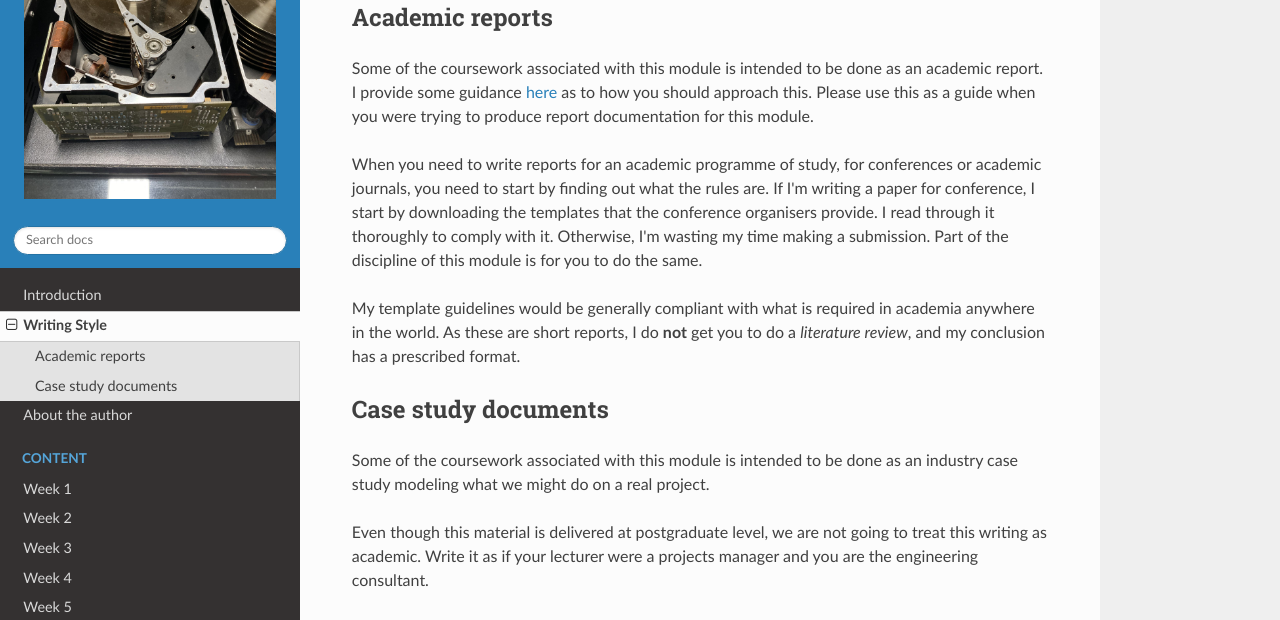
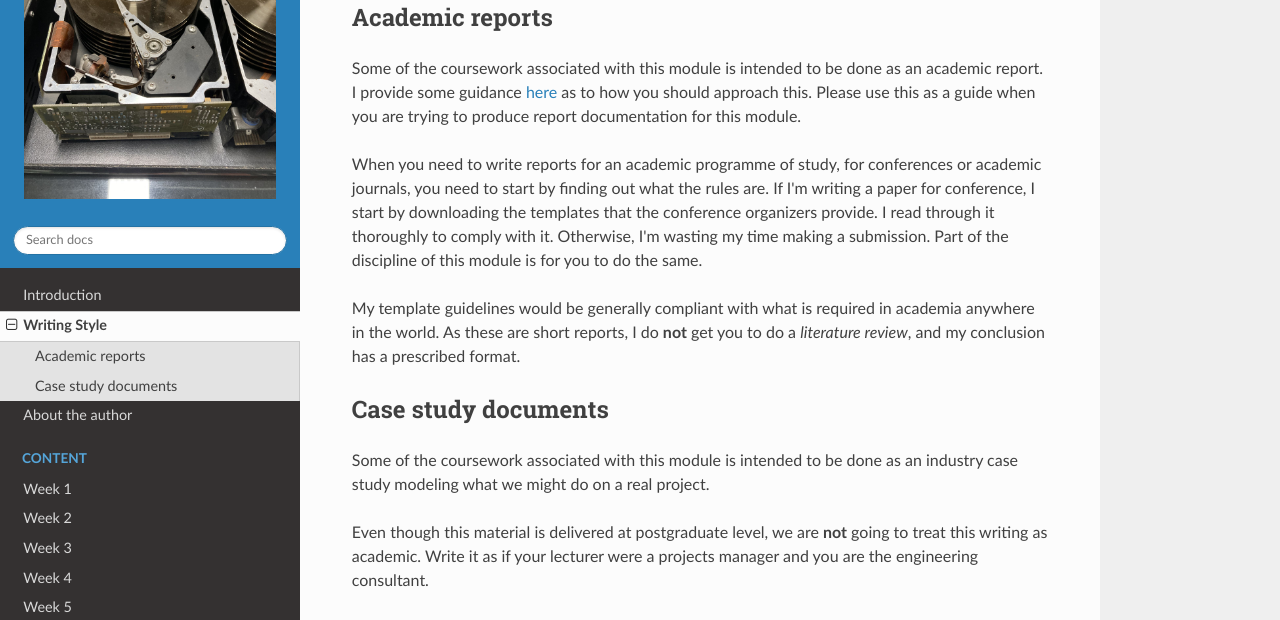
Before and after one commit to JOR-Donegal/Storage26, an MkDocs documentation site: the page built from docs/WritingStyle.md, in a window 1280 px wide and 1037 px high. Shown: the part 159-779 px from the top of the window. Built offline with MkDocs 1.6.1, drawn with Linux system fonts in a browser that asks for light colours; nearby versions of some CDN libraries.

Commit message:
Corrections

```diff
--- a/docs/WritingStyle.md
+++ b/docs/WritingStyle.md
@@ -1,15 +1,17 @@
 # Writing Style
 
 ## Academic reports
-Some of the coursework associated with this module is intended to be done as an academic report. I provide some guidance [here](https://jor-donegal.github.io/AcademicDocumentation26/) as to how you should approach this. Please use this as a guide when you were trying to produce report documentation for this module.
 
-When you need to write reports for an academic programme of study, for conferences or academic journals, you need to start by finding out what the rules are. If I'm writing a paper for conference, I start by downloading the templates that the conference organisers provide. I read through it thoroughly to comply with it. Otherwise, I'm wasting my time making a submission. Part of the discipline of this module is for you to do the same.
+Some of the coursework associated with this module is intended to be done as an academic report. I provide some guidance [here](https://jor-donegal.github.io/AcademicDocumentation26/) as to how you should approach this. Please use this as a guide when you are trying to produce report documentation for this module.
+
+When you need to write reports for an academic programme of study, for conferences or academic journals, you need to start by finding out what the rules are. If I'm writing a paper for conference, I start by downloading the templates that the conference organizers provide. I read through it thoroughly to comply with it. Otherwise, I'm wasting my time making a submission. Part of the discipline of this module is for you to do the same.
 
 My template guidelines would be generally compliant with what is required in academia anywhere in the world. As these are short reports, I do __not__ get you to do a _literature review_, and my conclusion has a prescribed format.
 
 ## Case study documents
+
 Some of the coursework associated with this module is intended to be done as an industry case study modeling what we might do on a real project.
 
-Even though this material is delivered at postgraduate level, we are not going to treat this writing as academic. Write it as if your lecturer were a projects manager and you are the engineering consultant.
+Even though this material is delivered at postgraduate level, we are __not__ going to treat this writing as academic. Write it as if your lecturer were a projects manager and you are the engineering consultant.
 
 I provide some guidance [here](https://jor-donegal.github.io/IndustryWriting/) on some of the typical documents I would provide on a project. Please use these as a guide when you were trying to produce case study documentation for this module.
```
Also changed, not shown: docs/index.md (+2 -2 lines).
